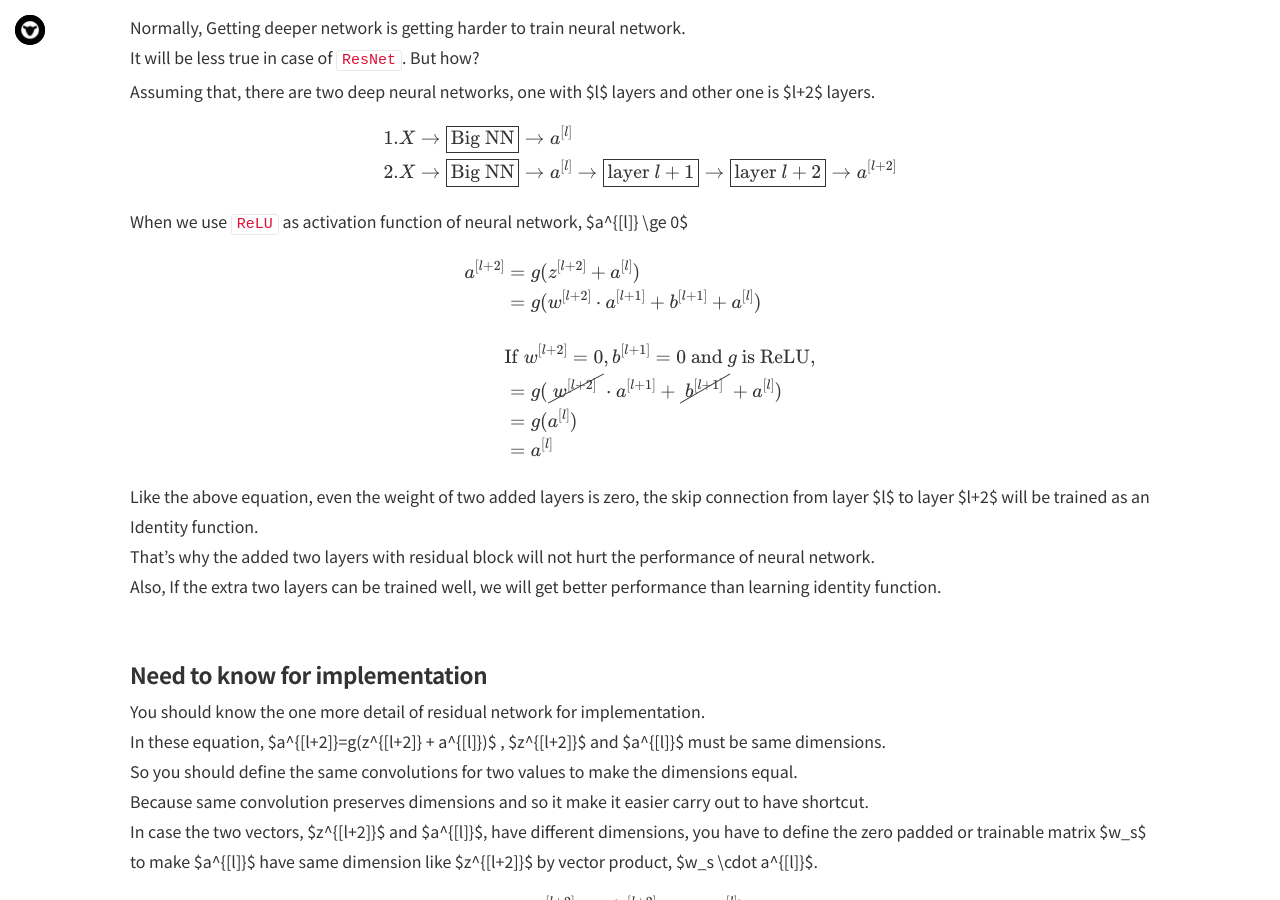
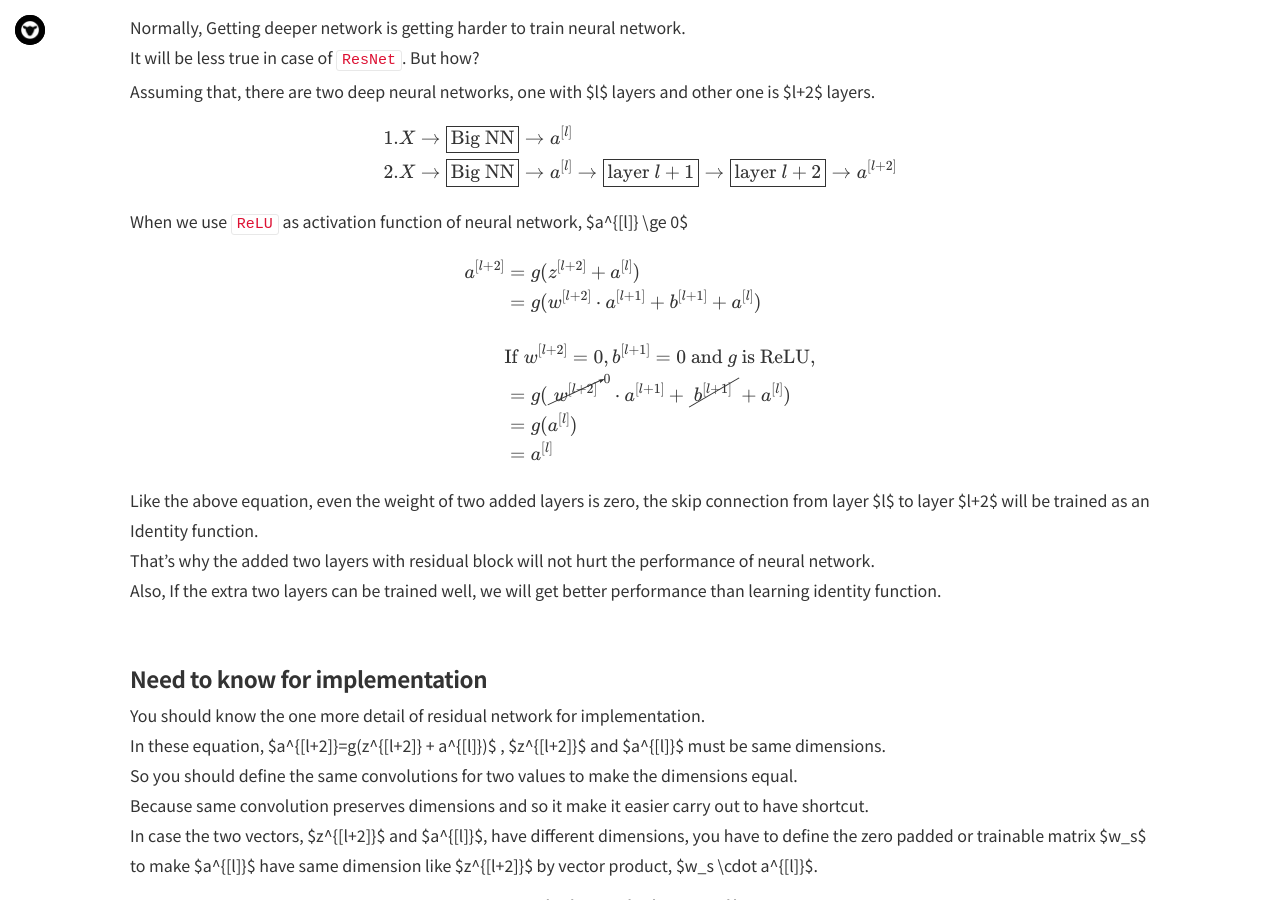
Before and after one commit to Shephexd/shephexd.github.io, a Jekyll site: the page built from _posts/DeepLearning/2019-03-09-Deep_learning(12)-ResNet.md, in a window 1280 px wide and 900 px high, scrolled down 1520 px. Built offline with Jekyll 4.4.1, drawn with Linux system fonts in a browser that asks for light colours; nearby versions of some CDN libraries; some web fonts are replaced; our own code applies the rules of GitHub Pages for plain Markdown files; formulas are drawn with MathJax 3; comment, search, counter and statistics services are not loaded.

Commit message:
BUGFIX post render error

```diff
--- a/_posts/DeepLearning/2019-03-09-Deep_learning(12)-ResNet.md
+++ b/_posts/DeepLearning/2019-03-09-Deep_learning(12)-ResNet.md
@@ -112,13 +112,14 @@
 
 
 $$
+\require{cancel}
 \begin{align}
 a^{[l+2]} &= g(z^{[l+2]} + a^{[l]})\\
 &= g(w^{[l+2]}\cdot a^{[l+1]} + b^{[l+1]} + a^{[l]}) \\
 \\
 &\text{If $w^{[l+2]}=0, b^{[l+1]}=0$ and $g$ is ReLU,}
 \\
-&= g(\cancel{w^{[l+2]}}\cdot a^{[l+1]} + \cancel{b^{[l+1]}} + a^{[l]}) \\
+&= g(\cancelto{0}{w^{[l+2]}}\cdot a^{[l+1]} + \cancel{b^{[l+1]}} + a^{[l]}) \\
 &= g(a^{[l]}) \\
 & = a^{[l]}
 
```
